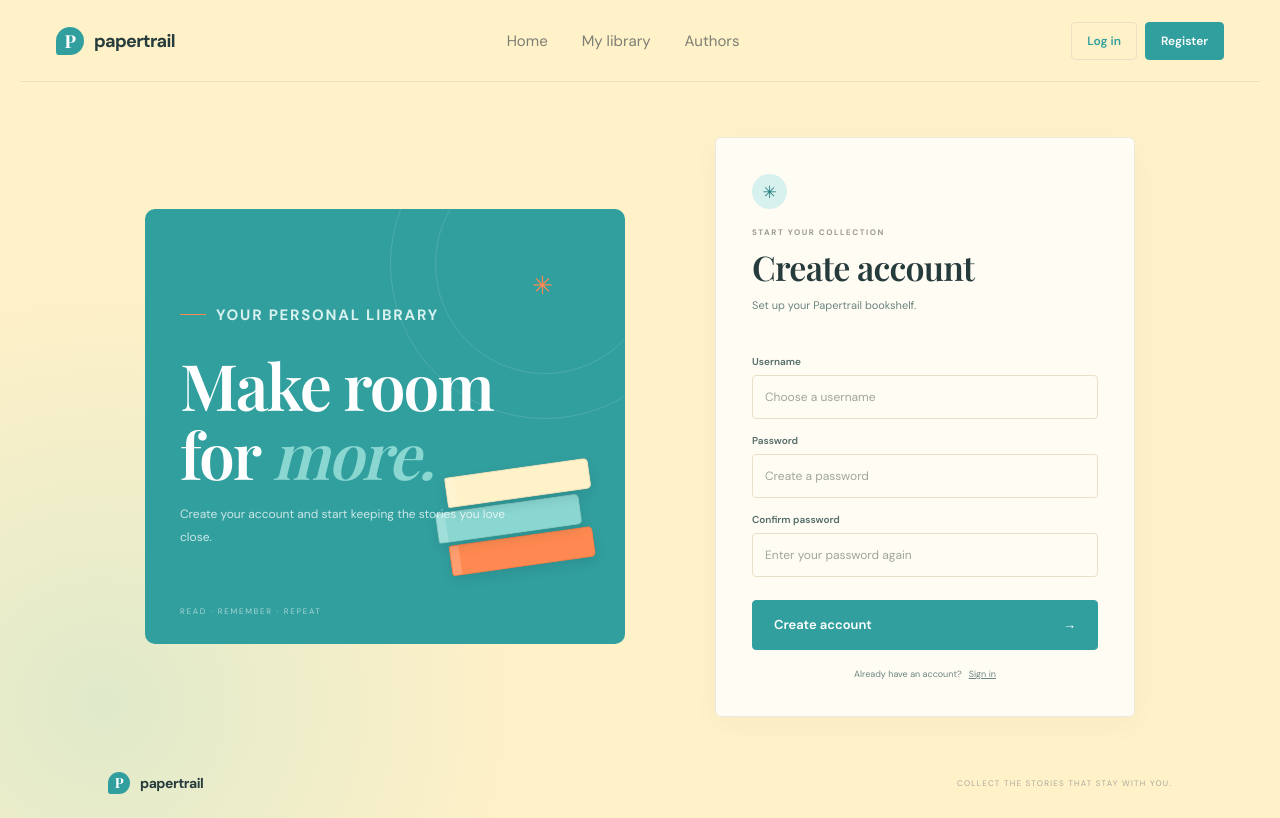
After one commit to Shamshad7362/book_libary, a Flask app: page /register in a window 1280 px wide. The commit adds this page. Run offline with Flask 3, Linux system fonts and the light colour scheme.

Commit message:
Login System Added

```diff
--- a/app.py
+++ b/app.py
@@ -1,9 +1,11 @@
-from flask import Flask, abort, redirect, render_template, Blueprint
-from sqlalchemy import func, select
-from models import Book, Author,engine,SessionLocal
+from flask import Flask, flash, redirect, render_template, request, session, url_for
+from sqlalchemy import select
+from models import Author, Book, Users, engine,Users
 from sqlalchemy.orm import Session
 from routes.book import books_bp
-from  routes.authors import authors_bp
+from routes.authors import authors_bp
+from werkzeug.security import check_password_hash, generate_password_hash
+from functools import wraps
 app = Flask(__name__)
 
 app.secret_key = "your_super_secret_key_here"
@@ -20,5 +22,63 @@ def home():
     return render_template("index.html")
 
 
+
+@app.route("/login", methods=["GET", "POST"])
+def login():
+    if request.method == "GET":
+        return render_template("login.html")
+
+    username = request.form.get("username", "").strip()
+    password = request.form.get("password", "")
+    with Session(engine) as db_session:
+        user = db_session.scalar(select(Users).where(Users.username == username))
+        if user is None or not check_password_hash(user.password_hash, password):
+            flash("The username or password is incorrect.", "error")
+            return redirect(url_for("login"))
+
+        session.clear()
+        session["logged_in"] = True
+        session["user_id"] = user.id
+        session["username"] = user.username
+    return redirect(url_for("books.books"))
+
+@app.route("/register", methods=["GET", "POST"])
+def register():
+    if request.method == "GET":
+        return render_template("register.html")
+
+    username = request.form.get("username", "").strip()
+    password = request.form.get("password", "")
+    confirm_password = request.form.get("confirm_password", "")
+
+    if not username or not password:
+        flash("Username and password are required.", "error")
+        return redirect(url_for("register"))
+    if len(username) > 100:
+        flash("Username must be 100 characters or fewer.", "error")
+        return redirect(url_for("register"))
+    if len(password) < 8:
+        flash("Password must be at least 8 characters.", "error")
+        return redirect(url_for("register"))
+    if password != confirm_password:
+        flash("The passwords do not match.", "error")
+        return redirect(url_for("register"))
+
+    with Session(engine) as db_session:
+        existing_user = db_session.scalar(select(Users).where(Users.username == username))
+        if existing_user is not None:
+            flash("That username is already taken.", "error")
+            return redirect(url_for("register"))
+
+        db_session.add(Users(username=username, password_hash=generate_password_hash(password)))
+        db_session.commit()
+
+    flash("Your account is ready. Please sign in.", "success")
+    return redirect(url_for("login"))
+@app.route("/logout",methods=["GET", "POST"])
+def logout():
+    session.clear()
+    return redirect(url_for("login"))
+
 if __name__ == "__main__":
     app.run(debug=True)
--- a/models.py
+++ b/models.py
@@ -29,4 +29,10 @@ class Book(Base):
     # Each book belongs to one author
     author: Mapped["Author"] = relationship(back_populates="books")
 
+class Users(Base):
+    __tablename__ = "users"
+    id: Mapped[int] = mapped_column(primary_key=True)
+    username: Mapped[str] = mapped_column(String(100),nullable=False,unique=True)
+    password_hash: Mapped[str] = mapped_column(String(100),nullable=False)
+
 Base.metadata.create_all(engine)
--- a/static/style.css
+++ b/static/style.css
@@ -34,6 +34,7 @@ a {
 }
 
 .topbar {
+    position: relative;
     height: 82px;
     max-width: 1240px;
     margin: auto;
@@ -72,6 +73,25 @@ a {
     display: flex;
     align-items: center;
     gap: 34px;
+}
+
+.topbar-actions {
+    display: flex;
+    align-items: center;
+    gap: 8px;
+}
+
+.logout-form {
+    margin: 0;
+}
+
+.topbar-username {
+    max-width: 130px;
+    overflow: hidden;
+    color: var(--muted);
+    font-size: 11px;
+    text-overflow: ellipsis;
+    white-space: nowrap;
 }
 
 .nav-link {
@@ -1398,6 +1418,15 @@ h1,h2,h3,p {
         min-height: 34px;
         padding: 0 10px;
         font-size: 10px;
+    }
+
+    .topbar-actions {
+        margin-left: auto;
+        gap: 5px;
+    }
+
+    .topbar-username {
+        display: none;
     }
 
     .topbar-note {
@@ -2097,3 +2126,18 @@ h1,h2,h3,p {
     background: #d6ffd6;
     color: #060;
 }
+
+body.login-page .topbar .flash-messages {
+    position: absolute;
+    z-index: 2;
+    top: calc(100% + 8px);
+    left: 50%;
+    width: 100vw;
+    max-width: none;
+    transform: translateX(-50%);
+    text-align: center;
+}
+
+body.login-page .topbar .flash {
+    margin: 0;
+}
--- a/templates/401.html
+++ b/templates/401.html
@@ -3,10 +3,6 @@
 {% block title %}Unauthorized — Papertrail{% endblock %}
 
 {% block content %}
-<header class="topbar">
-    <a class="brand" href="{{ url_for('home') }}"><span class="brand-mark">P</span> papertrail</a>
-    <a class="button button-small" href="{{ url_for('home') }}">Back to home</a>
-</header>
 <main class="not-found-shell">
     <section class="not-found-card">
         <div class="not-found-copy">
--- a/templates/base.html
+++ b/templates/base.html
@@ -12,8 +12,43 @@
     {% block head %}{% endblock %}
 </head>
 <body class="{% block body_class %}{% endblock %}">
+    <header class="topbar">
+        <a class="brand" href="{{ url_for('home') }}"><span class="brand-mark">P</span> papertrail</a>
+        <nav class="topnav" aria-label="Main navigation">
+            <a class="nav-link" href="{{ url_for('home') }}">Home</a>
+            <a class="nav-link" href="{{ url_for('books.books') }}">My library</a>
+            <a class="nav-link" href="{{ url_for('authors.authors') }}">Authors</a>
+        </nav>
+        <div class="topbar-actions">
+            {% if session.get('logged_in') %}
+            <span class="topbar-username">Hi, {{ session.get('username', 'reader') }}</span>
+            <form class="logout-form" method="POST" action="{{ url_for('logout') }}">
+                <button class="button button-small button-quiet" type="submit">Log out</button>
+            </form>
+            {% else %}
+            <a class="button button-small button-quiet" href="{{ url_for('login') }}">Log in</a>
+            <a class="button button-small" href="{{ url_for('register') }}">Register</a>
+            {% endif %}
+
+            {% with messages = get_flashed_messages(with_categories=true) %}
+          {% if messages %}
+            <div class="flash-messages flash">
+              {% for category, message in messages %}
+                {% if category != 'confirm_error' %}
+                  <p class="flash {{ category }}">{{ message }}</p>
+                {% endif %}
+              {% endfor %}
+            </div>
+          {% endif %}
+        {% endwith %}
+
+        </div>
+    </header>
     {% block content %}{% endblock %}
     {% block scripts %}{% endblock %}
+    <footer class="site-footer">
+        <a class="brand footer-brand" href="{{ url_for('home') }}"><span class="brand-mark">P</span> papertrail</a>
+        <span>COLLECT THE STORIES THAT STAY WITH YOU.</span>
+    </footer>
 </body>
-<footer class="landing-footer"><span>START WITH A STORY</span><span class="footer-rule"></span><span>SCROLL LESS. READ MORE.</span></footer>
 </html>
--- /dev/null
+++ b/templates/register.html
@@ -0,0 +1,52 @@
+{% extends "base.html" %}
+
+{% block title %}Create an account — Papertrail{% endblock %}
+{% block body_class %}login-page{% endblock %}
+
+{% block content %}
+<main class="login-layout">
+    <section class="login-welcome" aria-label="Welcome to Papertrail">
+        <span class="login-decoration decoration-circle-one"></span>
+        <span class="login-decoration decoration-circle-two"></span>
+        <span class="login-spark" aria-hidden="true">✳</span>
+        <p class="eyebrow"><span class="eyebrow-line"></span> YOUR PERSONAL LIBRARY</p>
+        <h1>Make room<br>for <em>more.</em></h1>
+        <p class="login-welcome-copy">Create your account and start keeping the stories you love close.</p>
+        <div class="login-book-stack" aria-hidden="true"><span class="login-book book-teal"></span><span class="login-book book-aqua"></span><span class="login-book book-coral"></span></div>
+        <span class="login-side-note">READ · REMEMBER · REPEAT</span>
+    </section>
+
+    <section class="panel login-card">
+        <div class="login-card-heading">
+            <span class="login-card-icon" aria-hidden="true">✳</span>
+            <p class="section-kicker">START YOUR COLLECTION</p>
+            <h2>Create account</h2>
+            <p>Set up your Papertrail bookshelf.</p>
+        </div>
+        <form class="login-form" method="POST" action="/register">
+            {% with messages = get_flashed_messages(with_categories=true) %}
+          {% if messages %}
+            <div class="flash-messages flash">
+              {% for category, message in messages %}
+                {% if category != 'confirm_error' %}
+                  <p class="flash {{ category }}">{{ message }}</p>
+                {% endif %}
+              {% endfor %}
+            </div>
+          {% endif %}
+        {% endwith %}
+
+            <label for="username">Username</label>
+            <input id="username" type="text" name="username" placeholder="Choose a username" autocomplete="username" maxlength="100" required>
+            <label for="password">Password</label>
+            <input id="password" type="password" name="password" placeholder="Create a password" autocomplete="new-password" minlength="1" required>
+            <label for="confirm-password">Confirm password</label>
+            <input id="confirm-password" type="password" name="confirm_password" placeholder="Enter your password again" autocomplete="new-password" minlength="1" required>
+
+            <button class="button login-submit" type="submit">Create account <span aria-hidden="true">→</span></button>
+        </form>
+        <p class="login-footnote">Already have an account? <a href="/login">Sign in</a></p>
+    </section>
+</main>
+
+{% endblock %}
```
Also changed, not shown: decorators.py (added, +14 -0 lines), routes/book.py (+15 -11 lines), templates/404.html (+0 -10 lines), templates/addBook.html (+0 -10 lines), templates/authors.html (+0 -10 lines), templates/edit.html (+0 -10 lines), templates/index.html (+0 -10 lines), templates/login.html (+10 -15 lines), templates/upload.html (+0 -8 lines).
